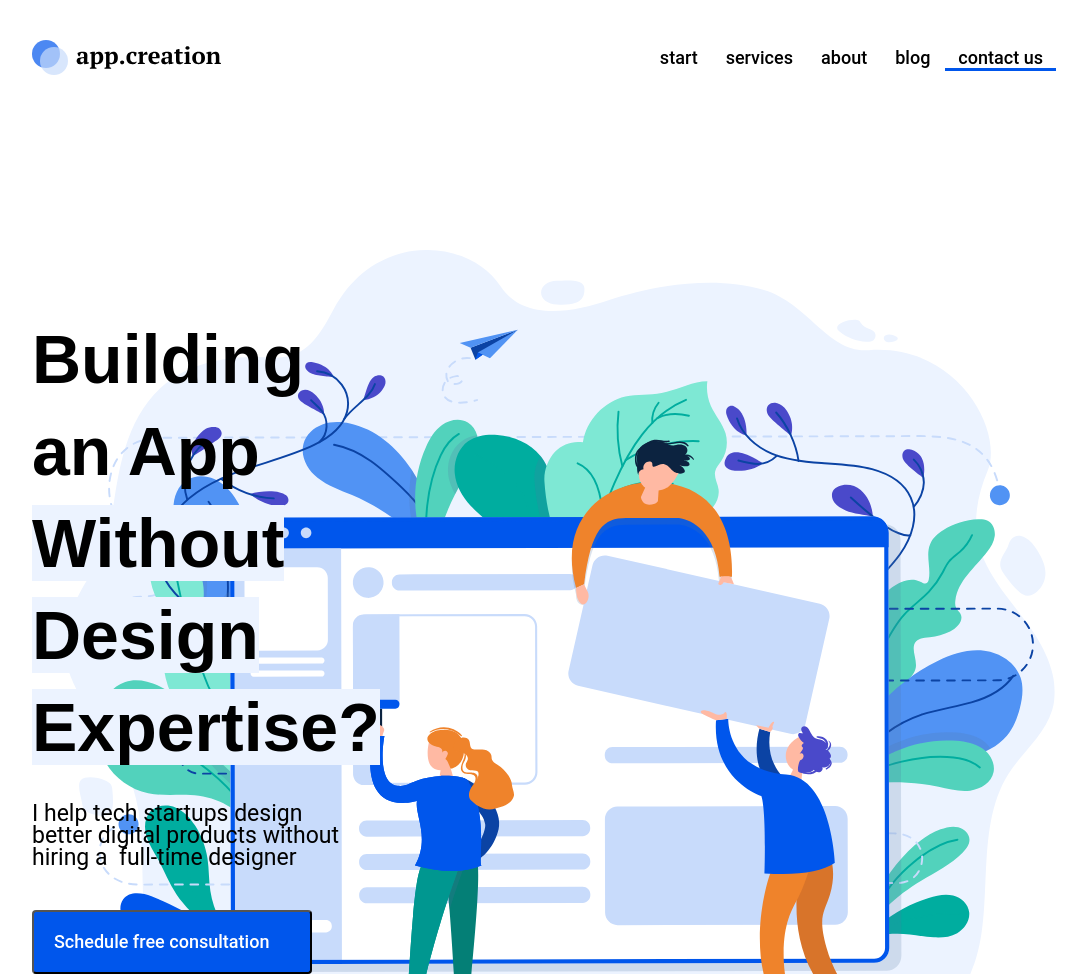
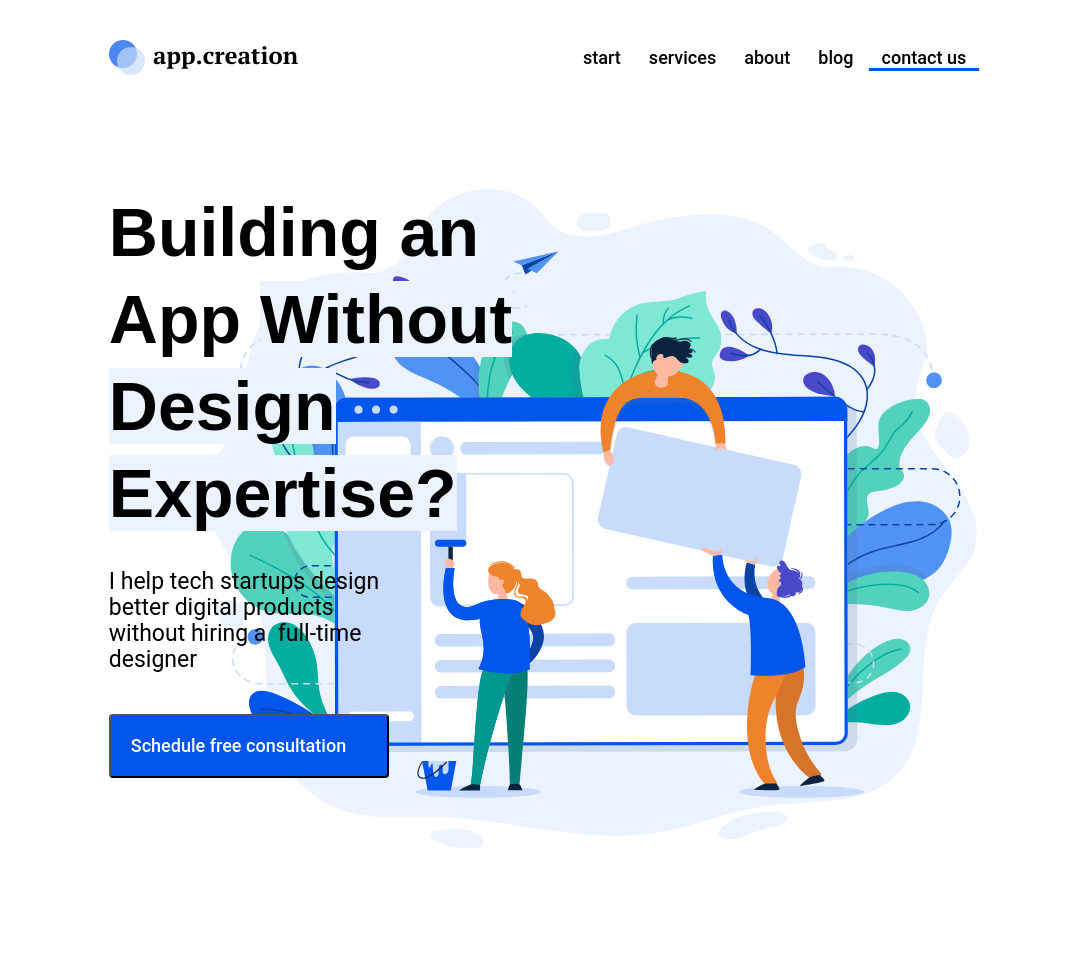
Before and after one commit to WebHeroSchool/mafirstsite, a plain HTML site: page index.html in a window 1280 px wide. Shown: the whole page, without its empty margins (96-1183 px from the left). After the commit the page ends 848 px from the top, so only its background shows below. Drawn offline with Linux system fonts and the light colour scheme; files that its build step writes are made by us from their sources; a web font is replaced by a local one.

Commit message:
9 с ментором
9 с ментором

```diff
--- a/font.css/font.css
+++ b/font.css/font.css
@@ -0,0 +1,6 @@
+@font-face {
+    font-family: 'pt_serif';
+    src: url('PTSerif-Bold.ttf') format('truetype');
+    font-weight: 700;
+    font-style: normal;
+}
--- a/style.css
+++ b/style.css
@@ -16,7 +16,7 @@ body {
 	padding: 40px 0;
 	display: flex;
 	justify-content: space-between;
-	margin-bottom: 13px;
+	margin-bottom: 8.5%;
 }
 .logo..menu{
 	display: inline-block;
@@ -116,17 +116,18 @@ body {
 	background-size: 49em;
 }
 .main-content{
-	padding-top: 129px;
+	padding-top: 1%;
 	background: url('img/Frame.svg');
 	background-repeat: no-repeat;
-	background-position: 98% 122px;
+	background-position: 98% 0px;
 	background-size: contain;
+	padding-bottom: 8%;
 }
 .main-content__title{
 	margin-bottom: 0 0 40px 0;
-	font: bold 68px/92px pt_serif,arial,helvetica,sans-serif;
-	width: 35%;
-	margin-bottom: 0;
+	font: bold 68px/87px pt_serif,arial,helvetica,sans-serif;
+	width: 51%;
+	margin-bottom: 32px;
 }
 .main-content__subtitle{
 	margin-top: 0 0 41px 0;
@@ -134,7 +135,7 @@ body {
 	margin-bottom: 41;
 	font: 23px/19px Roboto,arial,helvetica,sans-serif;
 	width: 32%;
-	line-height: 22px;
+	line-height: 26px;
 	margin-bottom: 41px;
 }
 .main{
@@ -191,7 +192,16 @@ body {
 .title{
 	font-family:
 }
+@media(max-width: 1500px) {
+	.wrapper{
+		width: 68%;
+	}
 
+	.main-content{
+
+padding-top: 0;
+	}
+}
 @media(max-width: 768px) {
 .label{
 	background: no-repeat 100% url('img/burger.svg');
```
